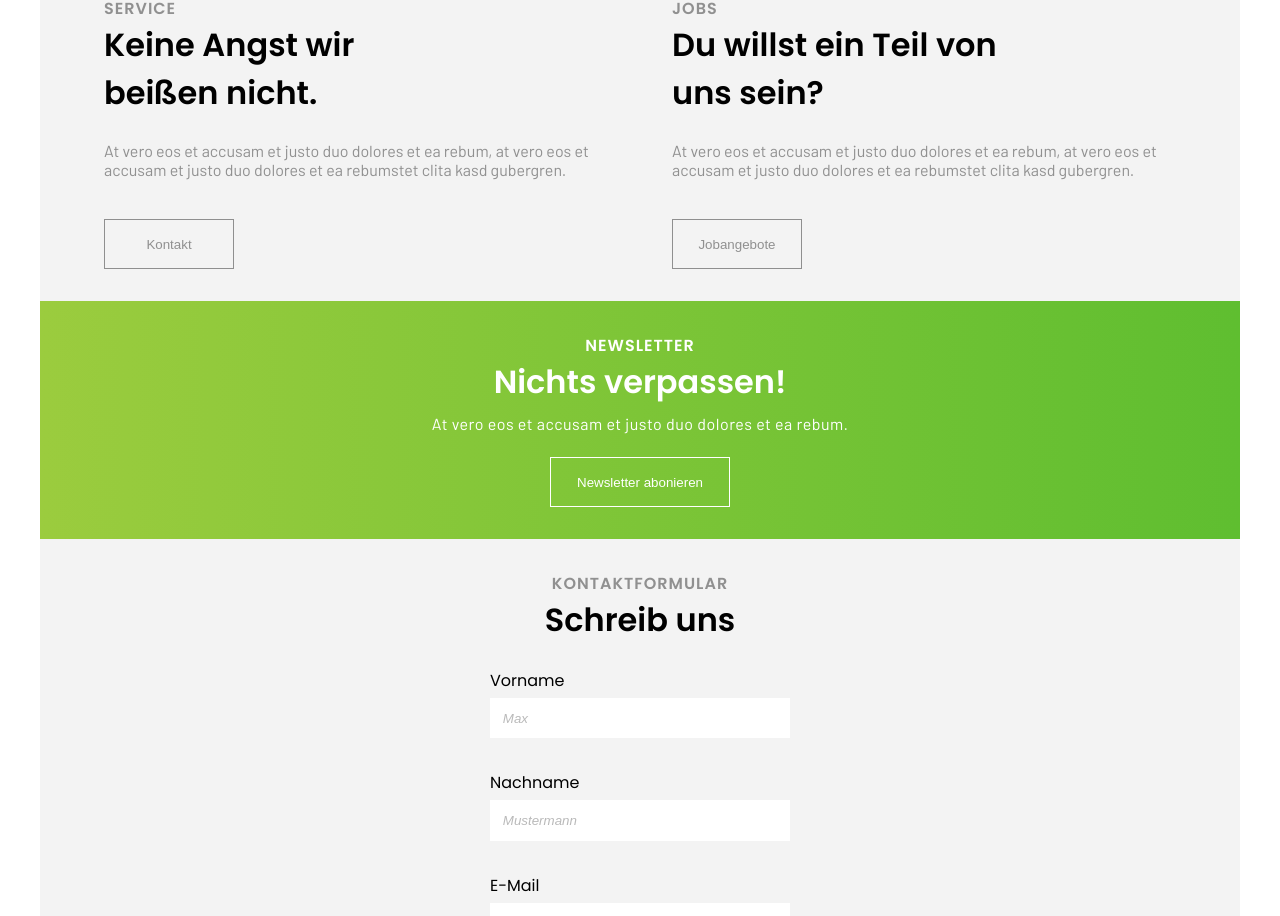
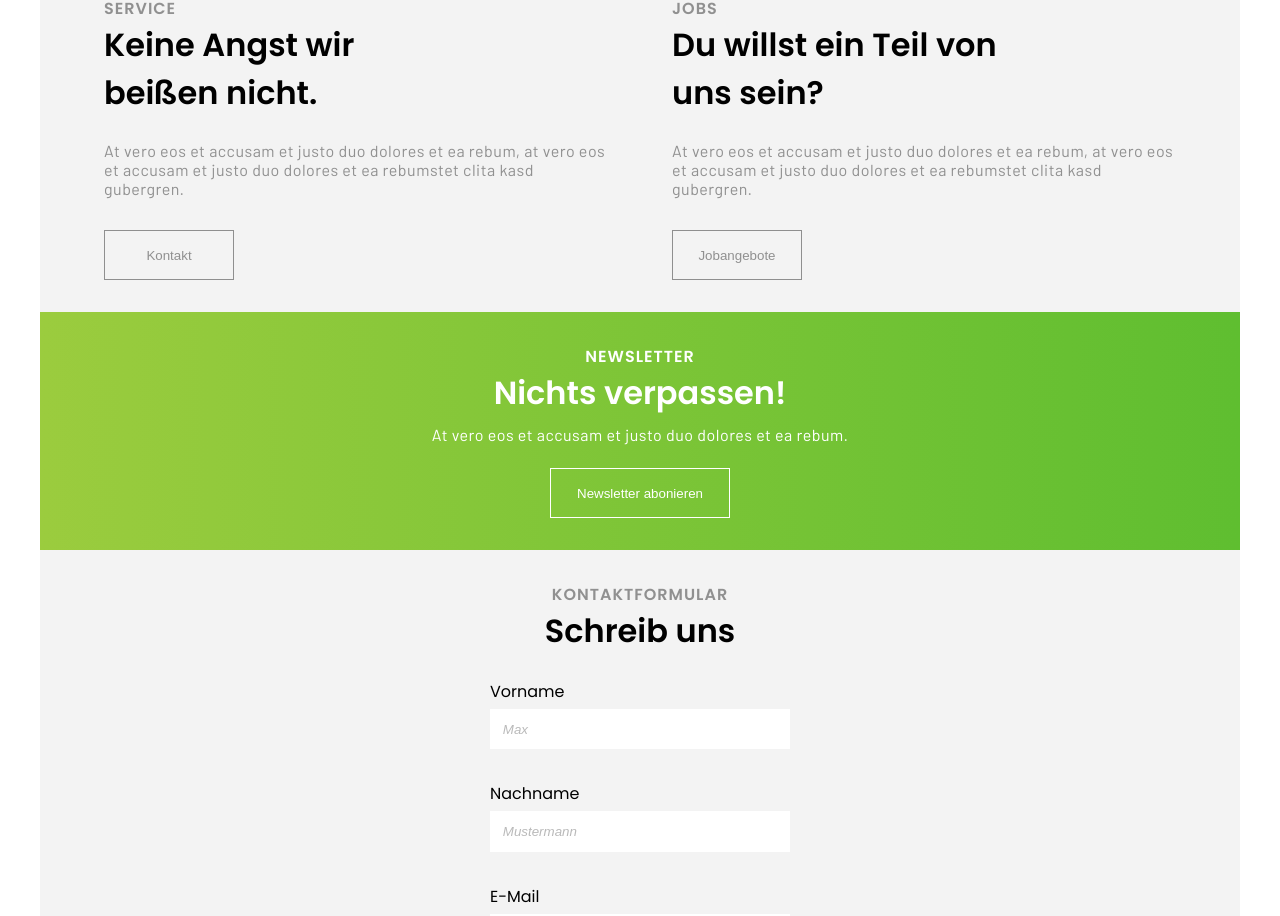
Before and after one commit to devham236/active-value-probeaufgabe, a React (Vite) app: page / in a window 1280 px wide. Shown: the part 917-1833 px from the top of the page. Built offline with nearby package versions, Linux system fonts and the light colour scheme.

Commit message:
custom reusable styles for info text

```diff
--- a/src/components/NewsletterBanner.jsx
+++ b/src/components/NewsletterBanner.jsx
@@ -5,7 +5,7 @@ const NewsletterBanner = () => {
     <section className="section newsletter-banner-section">
       <p className="info-above-title nl-above-title">Newsletter</p>
       <h2 className="title nl-title">Nichts verpassen!</h2>
-      <p className="info-text">
+      <p className="info-text nl-info-text">
         At vero eos et accusam et justo duo dolores et ea rebum.
       </p>
       <button>Newsletter abonieren</button>
--- a/src/styles/stylesheets/hero.scss
+++ b/src/styles/stylesheets/hero.scss
@@ -6,14 +6,6 @@
         .hr-title{
             font-size: 3rem;
             margin-bottom: 2rem;
-        }
-
-        .info-text{
-            font-family: 'Barlow', sans-serif;
-            color: $text-grey-color;
-            margin-bottom: 2rem;
-            letter-spacing: 0.5px;
-
         }
 
         .info-text p:not(:last-child){
--- a/src/styles/stylesheets/main.scss
+++ b/src/styles/stylesheets/main.scss
@@ -18,3 +18,7 @@
 .title{
     @include titleStyles
 }
+
+.info-text{
+    @include infoText
+}
--- a/src/styles/stylesheets/newsletterbanner.scss
+++ b/src/styles/stylesheets/newsletterbanner.scss
@@ -13,12 +13,9 @@
         margin-bottom: 0.5rem;
     }
 
-    .info-text{
-        font-family: 'Barlow', sans-serif;
-        letter-spacing: 0.5px;
+    .nl-info-text{
+        color: #fff;
         margin-bottom: 1.5rem;
-        letter-spacing: 0.5px;
-
     }
 
     button{
--- a/src/styles/stylesheets/servicejobs.scss
+++ b/src/styles/stylesheets/servicejobs.scss
@@ -10,13 +10,6 @@
 
     .container{
         width: 50%;
-
-        .info-text{
-            font-family: 'Barlow', sans-serif;
-            color: $text-grey-color;
-            margin-bottom: 2.5rem;
-
-        }
 
         button{
             width: 130px;
--- a/src/styles/variables/globalVariables.scss
+++ b/src/styles/variables/globalVariables.scss
@@ -33,3 +33,10 @@ $darker-green: #5fbe30;
     font-weight: 600;
     margin-bottom: 1.5rem;
 }
+
+@mixin infoText{
+    font-family: 'Barlow', sans-serif;
+    color: $text-grey-color;
+    margin-bottom: 2rem;
+    letter-spacing: 0.5px;
+}
```
